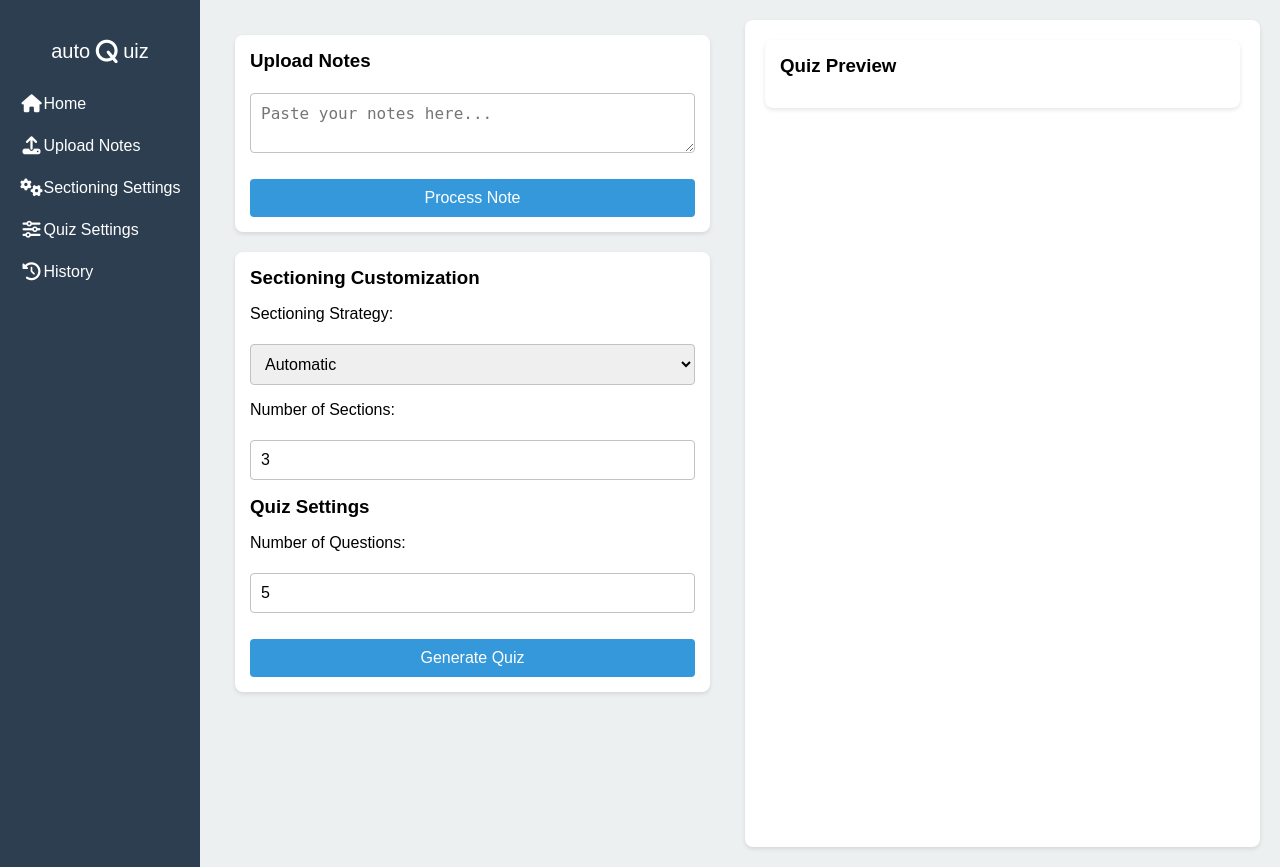
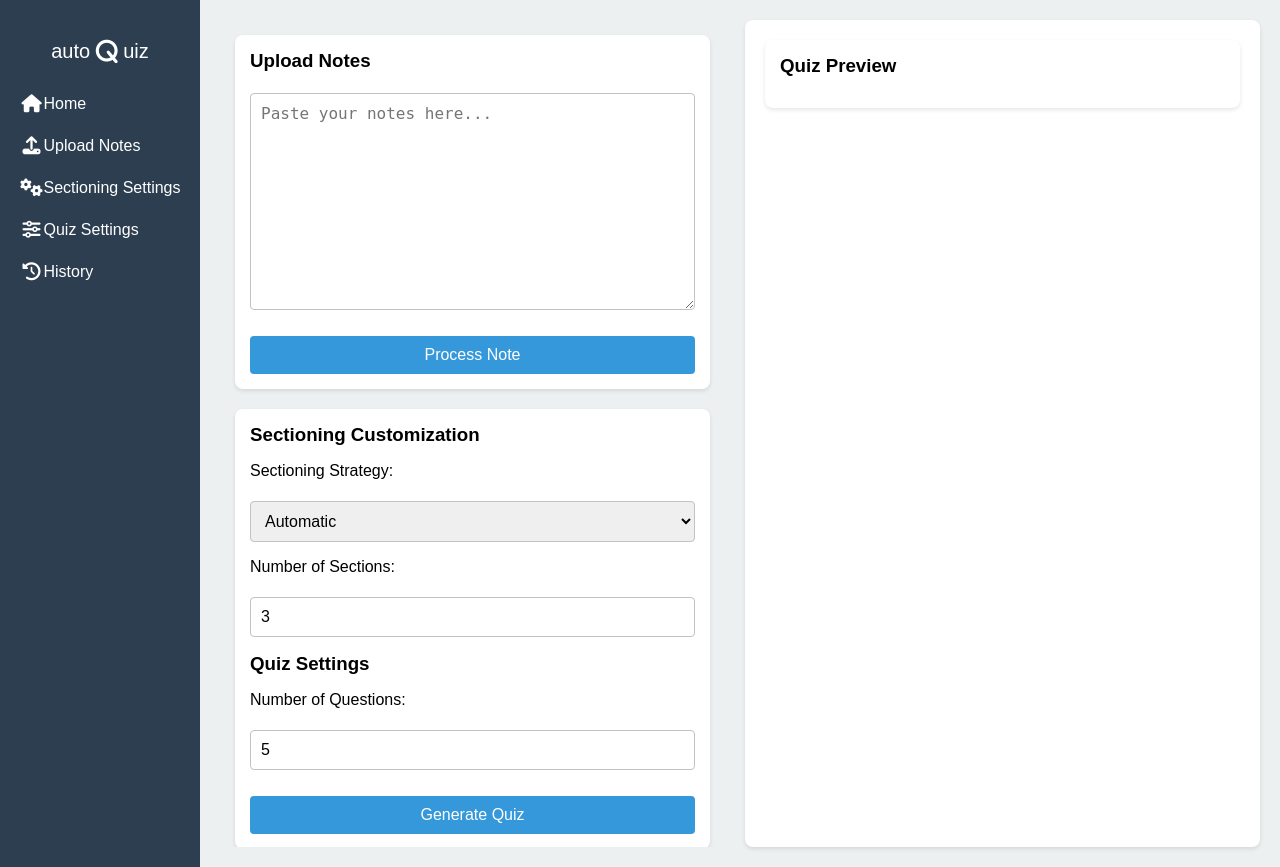
Before and after one commit to goodudetheboy/autoquiz, a Flask app: template frontend/templates/index.html in a window 1280 px wide. Run offline with Flask 3, Linux system fonts and the light colour scheme; the template is opened without the code that fills it, so the values that code supplies are empty; some libraries are stand-ins or nearby versions.

Commit message:
[feat] Make input notes textarea vertical and 25vh

```diff
--- a/frontend/static/styles/index.css
+++ b/frontend/static/styles/index.css
@@ -122,6 +122,12 @@ body {
     gap: 16px;
 }
 
+/* Upload section styling */
+.upload-section textarea {
+		height: 25vh;
+		resize: vertical;
+}
+
 /* Input & Button Styling */
 textarea, select, input {
     width: 100%;
```
